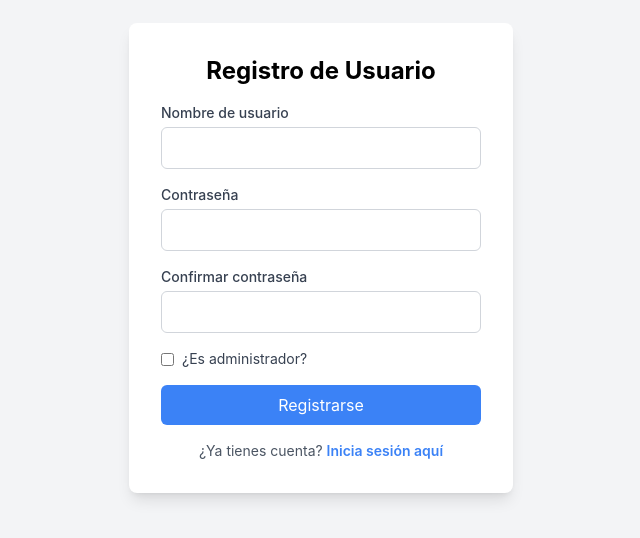
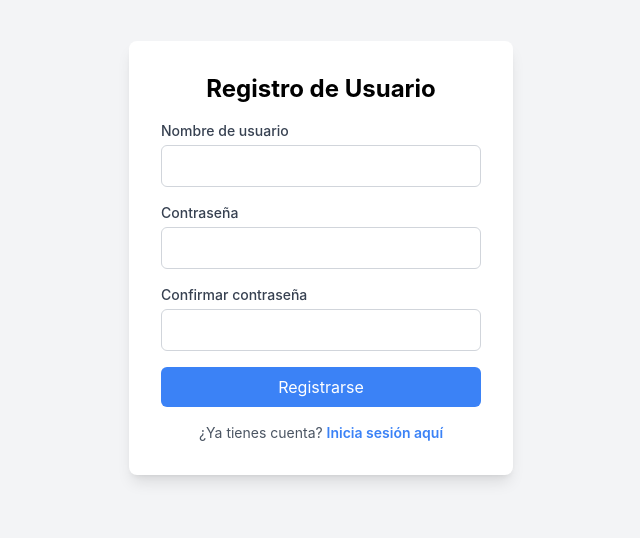
Before and after one commit to MarioElguera/dia36-front, a React (Create React App) app: page /register in a window 1280 px wide. Shown: the part 142-680 px from the top of the page, without its empty margins (319-959 px from the left). Built offline with nearby package versions, Linux system fonts and the light colour scheme.

Commit message:
refactor code

```diff
--- a/src/components/auth/Register.js
+++ b/src/components/auth/Register.js
@@ -101,7 +101,7 @@ const Register = () => {
                         />
                     </div>
 
-                    <div className="mb-4 flex items-center">
+                    {/* <div className="mb-4 flex items-center">
                         <input
                             type="checkbox"
                             id="isAdmin"
@@ -112,7 +112,7 @@ const Register = () => {
                         <label htmlFor="isAdmin" className="text-sm text-gray-700">
                             ¿Es administrador?
                         </label>
-                    </div>
+                    </div> */}
 
                     <button
                         type="submit"
```
